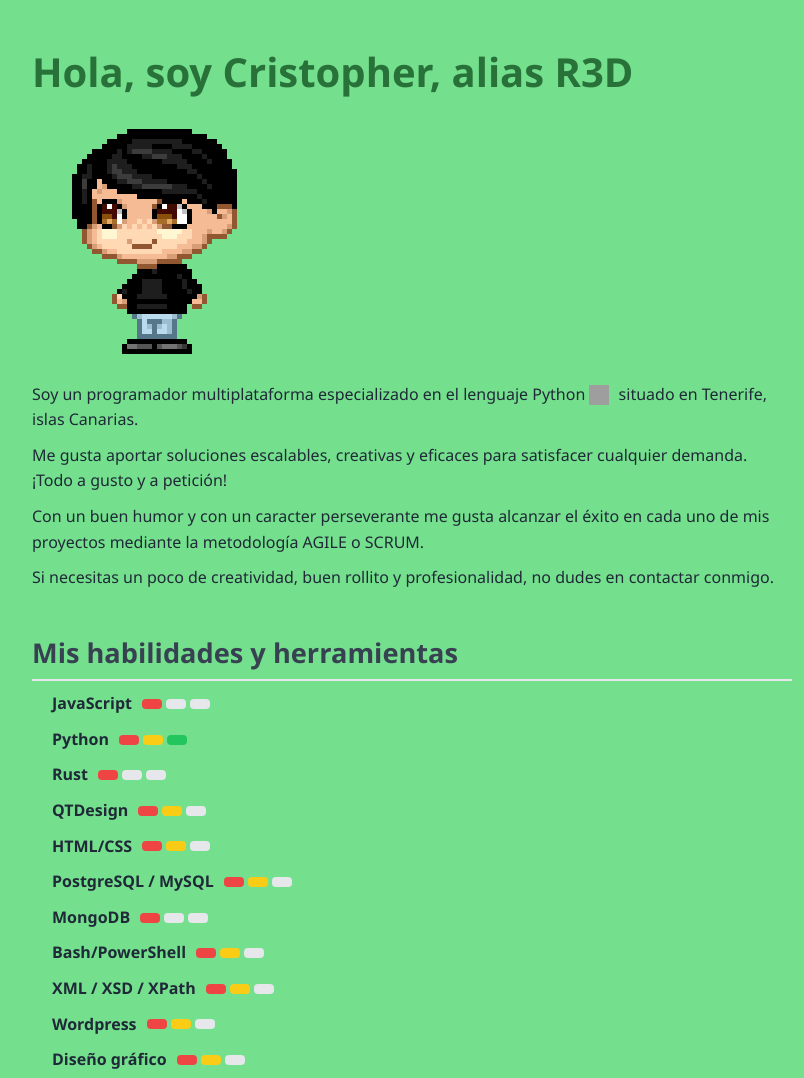
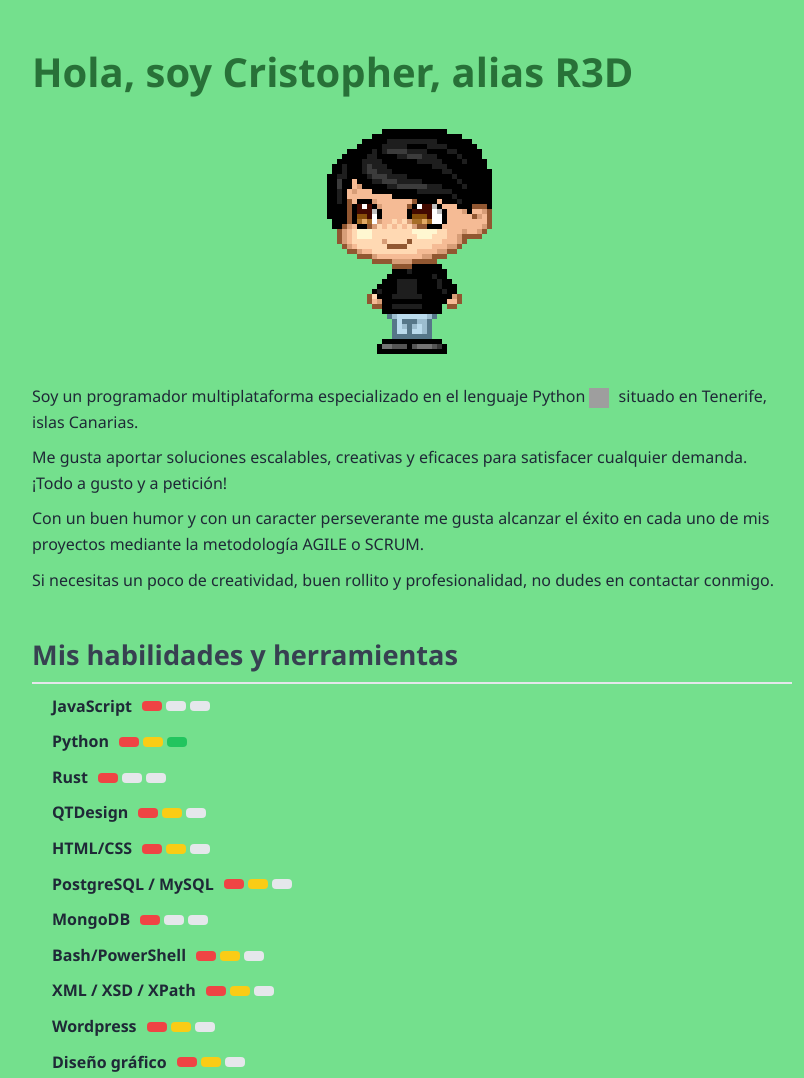
Before and after one commit to cristopherpydev/cristopherpydev.github.io, a plain HTML site: page index.html in a window 1280 px wide. Shown: the top 1078 px of the page, without its empty margins (228-1032 px from the left). Drawn offline with Linux system fonts and the light colour scheme; grey boxes are pictures that could not be loaded.

Commit message:
Update style.css

```diff
--- a/style.css
+++ b/style.css
@@ -113,3 +113,9 @@ button:hover {
 .barra.activo:nth-child(3) {
   background-color: #22c55e;
 }
+.imagen-centro{
+  display: block;
+  margin-left: auto;
+  margin-right: auto;
+  margin-bottom: 20px;
+}
```
